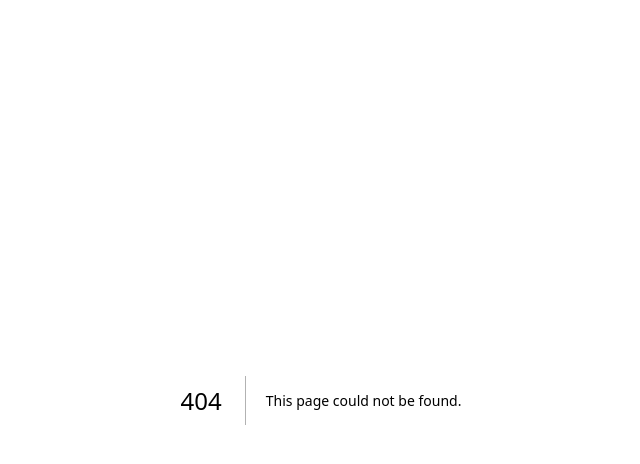
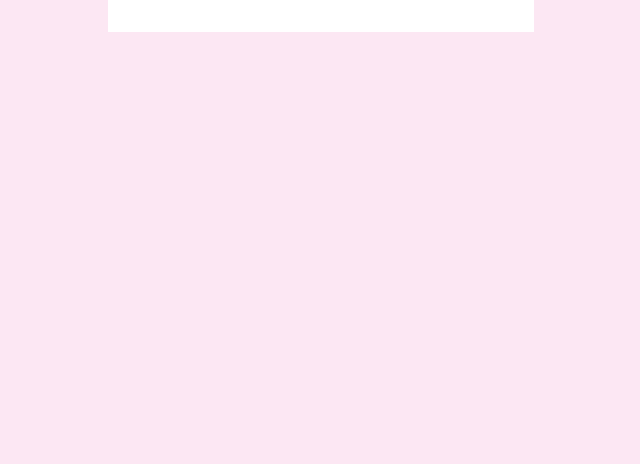
Before and after one commit to EMinasian/comments-app-full-stack, a Next.js app in the folder comments-front-end/: page /auth in a window 1280 px wide. Before the commit this address had no page. Shown: the top 464 px of the page, without its empty margins (319-959 px from the left). Built offline with nearby package versions, Linux system fonts and the light colour scheme.

Commit message:
feat: frontend comments and auth routes

```diff
--- /dev/null
+++ b/comments-front-end/app/auth/page.tsx
@@ -0,0 +1,10 @@
+
+
+export default async function AuthPage() {
+
+  return (
+    <div className="w-1/3 bg-white p-4">
+
+    </div>
+  );
+}
--- a/comments-front-end/app/page.tsx
+++ b/comments-front-end/app/comments/page.tsx
@@ -1,7 +1,7 @@
 import CommentsSection from "@/components/CommentsSection";
 import getAllComments from "@/utils/getAllComments";
 
-export default async function Home() {
+export default async function CommentsPage() {
   const { items } = await getAllComments();
 
   return (
--- a/comments-front-end/app/layout.tsx
+++ b/comments-front-end/app/layout.tsx
@@ -7,7 +7,7 @@ export default function RootLayout({
 }) {
   return (
     <html lang="en">
-      <body className="bg-pink-100 w-full">{children}</body>
+      <body className="bg-pink-100 w-full flex flex-col items-center">{children}</body>
     </html>
   );
 }
```
